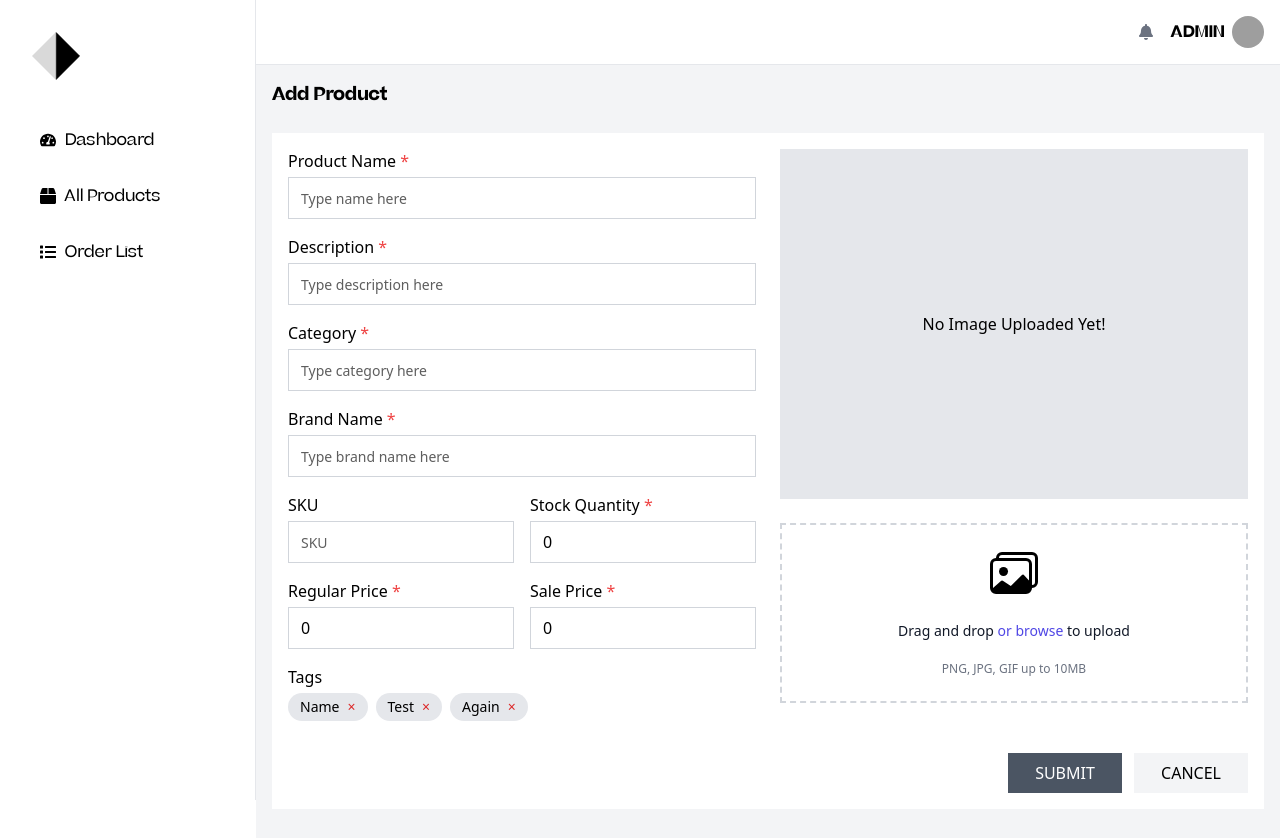
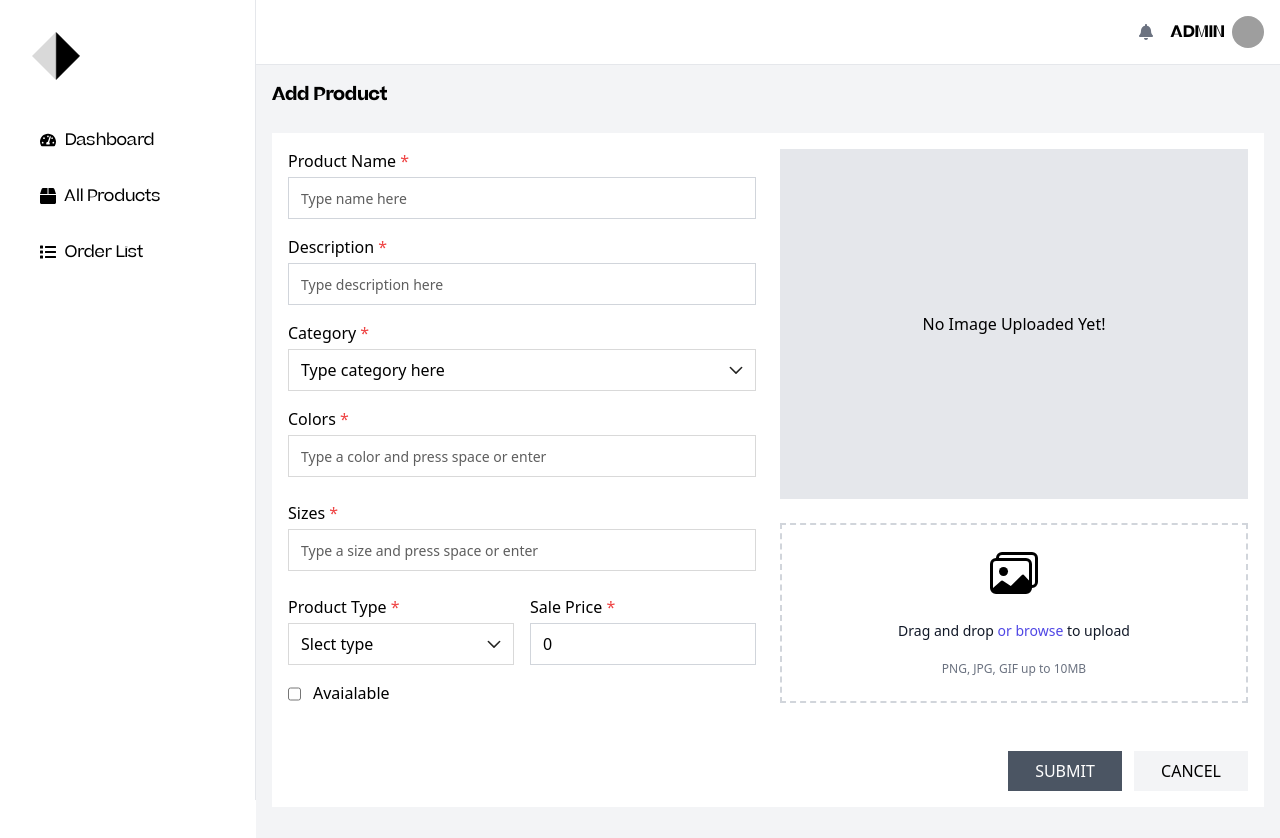
Before and after one commit to Acquaah-Emmanuel-Kofi/fashion-commerce, a Next.js app: page /admin/products/add-new-product in a window 1280 px wide. Shown: the top 838 px of the page. Built offline with nearby package versions, Linux system fonts and the light colour scheme; grey boxes are pictures that could not be loaded.

Commit message:
refactor: update product form to suit backend required details

```diff
--- a/src/app/admin/(pages)/products/components/ProductForm.tsx
+++ b/src/app/admin/(pages)/products/components/ProductForm.tsx
@@ -3,21 +3,17 @@ import React, { useState, useEffect } from "react";
 import MultiImageUpload from "./MultiImageUpload";
 import Image from "next/image";
 import toast from "react-hot-toast";
+import { ProductCreationForm } from "@/modules/interfaces/products.interface";
+import ChipInput from "./ChipInput";
+import CustomSelect from "@/app/shared/components/CustomSelect";
+import {
+  CATEGORY_OPTIONS,
+  PRODUCT_TYPE_OPTIONS,
+} from "@/app/shared/helpers/constants.helper";
 
 interface ProductFormProps {
-  product?: {
-    name: string;
-    description: string;
-    category: string;
-    brand: string;
-    sku: string;
-    stock: number;
-    regularPrice: number;
-    salePrice: number;
-    tags: string[];
-    images: File[];
-  };
-  onSubmit: (data: any) => void;
+  product?: ProductCreationForm;
+  onSubmit: (data: ProductCreationForm) => void;
   onDelete?: () => void;
 }
 
@@ -30,21 +26,17 @@ const ProductForm: React.FC<ProductFormProps> = ({
     name: product?.name || "",
     description: product?.description || "",
     category: product?.category || "",
-    brand: product?.brand || "",
-    sku: product?.sku || "",
-    stock: product?.stock || 0,
-    regularPrice: product?.regularPrice || 0,
-    salePrice: product?.salePrice || 0,
-    tags: product?.tags || ["Name", "Test", "Again"],
+    sizes: product?.sizes || [],
+    colors: product?.colors || [],
+    type: product?.type || "",
+    price: product?.price || "0",
+    isAvailable: product?.isAvailable || "",
     images: product?.images || [],
   });
 
   const [productImage, setProductImage] = useState<string>("");
+  const [isProductAvailable, setIsProductAvailable] = useState(false);
   const [isFormValid, setIsFormValid] = useState(false);
-
-  useEffect(() => {
-    validateForm();
-  }, [formData]);
 
   const handleInputChange = (
     e: React.ChangeEvent<HTMLInputElement | HTMLTextAreaElement>
@@ -53,15 +45,31 @@ const ProductForm: React.FC<ProductFormProps> = ({
     setFormData({ ...formData, [name]: value });
   };
 
-  const handleTagRemove = (tag: string) => {
-    setFormData((prevData) => ({
-      ...prevData,
-      tags: prevData.tags.filter((t) => t !== tag),
-    }));
+  const handleCategorySelect = (category: string) => {
+    setFormData({ ...formData, category });
+  };
+
+  const handleSizesUpdate = (updatedSizes: string[]) => {
+    setFormData({ ...formData, sizes: updatedSizes });
+  };
+
+  const handleColorsUpdate = (updatedColors: string[]) => {
+    setFormData({ ...formData, colors: updatedColors });
+  };
+
+  const handleProductTypeSelect = (productType: string) => {
+    setFormData({ ...formData, type: productType });
+  };
+
+  const handleIsProductAvailable = (
+    event: React.ChangeEvent<HTMLInputElement>
+  ) => {
+    setIsProductAvailable(event.target.checked);
+    setFormData({ ...formData, isAvailable: event.target.value });
   };
 
   const handleImagesSelect = (files: File[]) => {
-    setProductImage(URL.createObjectURL(files[0]));
+    setProductImage(URL.createObjectURL(files[files.length - 1]));
 
     setFormData((prevData) => ({
       ...prevData,
@@ -69,15 +77,17 @@ const ProductForm: React.FC<ProductFormProps> = ({
     }));
   };
 
+  useEffect(() => {
     const validateForm = () => {
       const {
         name,
         description,
         category,
-      brand,
-      stock,
-      regularPrice,
-      salePrice,
+        sizes,
+        colors,
+        price,
+        type,
+        isAvailable,
         images,
       } = formData;
 
@@ -85,14 +95,18 @@ const ProductForm: React.FC<ProductFormProps> = ({
         !!name.trim() &&
         !!description.trim() &&
         !!category.trim() &&
-      !!brand.trim() &&
-      stock > 0 &&
-      regularPrice > 0 &&
-      salePrice >= 0 &&
+        !!price.trim() &&
+        !!type.trim() &&
+        !!isAvailable.trim() &&
+        sizes.length > 0 &&
+        colors.length > 0 &&
         images.length > 0;
 
       setIsFormValid(isValid);
     };
+
+    validateForm();
+  }, [formData]);
 
   const handleSubmit = () => {
     if (isFormValid) {
@@ -100,17 +114,18 @@ const ProductForm: React.FC<ProductFormProps> = ({
     } else {
       const missingFields = [];
 
-      if (!formData.name.trim()) missingFields.push("Product Name");
-      if (!formData.description.trim()) missingFields.push("Description");
-      if (!formData.category.trim()) missingFields.push("Category");
-      if (!formData.brand.trim()) missingFields.push("Brand");
-      if (formData.stock <= 0) missingFields.push("Stock Quantity");
-      if (formData.regularPrice <= 0) missingFields.push("Regular Price");
-      if (formData.salePrice < 0) missingFields.push("Sale Price");
+      if (!formData.name.trim()) missingFields.push("\nProduct Name");
+      if (!formData.description.trim()) missingFields.push("\nDescription");
+      if (!formData.category.trim()) missingFields.push("\nCategory");
+      if (!formData.price.trim()) missingFields.push("\nPrice");
+      if (formData.colors.length === 0) missingFields.push("\nColors");
+      if (formData.sizes.length === 0) missingFields.push("\nSizes");
+      if (!formData.type.trim()) missingFields.push("\nProduct Type");
       if (formData.images.length === 0)
-        missingFields.push("Add at least one image");
+        missingFields.push("\nAdd at least one image");
+      if (!formData.isAvailable.trim()) missingFields.push("\nAvailabilty");
 
-      const message = `Please fill all Product Details: \n ${missingFields.join(
+      const message = `Please fill all Product Details: ${missingFields.join(
         ", "
       )}`;
 
@@ -123,12 +138,11 @@ const ProductForm: React.FC<ProductFormProps> = ({
       name: product?.name || "",
       description: product?.description || "",
       category: product?.category || "",
-      brand: product?.brand || "",
-      sku: product?.sku || "",
-      stock: product?.stock || 0,
-      regularPrice: product?.regularPrice || 0,
-      salePrice: product?.salePrice || 0,
-      tags: product?.tags || [],
+      sizes: product?.sizes || [],
+      colors: product?.colors || [],
+      type: product?.type || "",
+      price: product?.price || "0",
+      isAvailable: product?.isAvailable || "true",
       images: product?.images || [],
     });
   };
@@ -146,6 +160,7 @@ const ProductForm: React.FC<ProductFormProps> = ({
             onChange={handleInputChange}
             required
           />
+
           <InputField
             name="description"
             placeholder="Type description here"
@@ -154,81 +169,65 @@ const ProductForm: React.FC<ProductFormProps> = ({
             onChange={handleInputChange}
             required
           />
-          <InputField
-            name="category"
+
+          <CustomSelect
+            options={CATEGORY_OPTIONS}
+            onSelect={handleCategorySelect}
             placeholder="Type category here"
             label="Category"
-            value={formData.category}
-            onChange={handleInputChange}
             required
           />
-          <InputField
-            name="brand"
-            placeholder="Type brand name here"
-            label="Brand Name"
-            value={formData.brand}
-            onChange={handleInputChange}
+
+          <ChipInput
+            label="Colors"
+            placeholder="Type a color and press space or enter"
+            tags={formData.colors}
+            onTagsUpdate={handleColorsUpdate}
             required
           />
-          <div className="grid lg:grid-cols-2 grid-cols-1 gap-4">
-            <InputField
-              name="sku"
-              placeholder="SKU"
-              label="SKU"
-              value={formData.sku}
-              onChange={handleInputChange}
-            />
-            <InputField
-              name="stock"
-              placeholder="Stock"
-              label="Stock Quantity"
-              type="number"
-              value={String(formData.stock)}
-              onChange={handleInputChange}
+
+          <ChipInput
+            label="Sizes"
+            placeholder="Type a size and press space or enter"
+            tags={formData.sizes}
+            onTagsUpdate={handleSizesUpdate}
             required
           />
-          </div>
-          <div className="grid lg:grid-cols-2 grid-cols-1 gap-4 mt-4">
-            <InputField
-              name="regularPrice"
-              placeholder="Price"
-              label="Regular Price"
-              type="number"
-              value={String(formData.regularPrice)}
-              onChange={handleInputChange}
+
+          <div className="grid lg:grid-cols-2 grid-cols-1 gap-4">
+            <CustomSelect
+              options={PRODUCT_TYPE_OPTIONS}
+              onSelect={handleProductTypeSelect}
+              label="Product Type"
+              placeholder="Slect type"
               required
             />
+
             <InputField
-              name="salePrice"
-              placeholder="Sale Price"
+              name="price"
+              placeholder="Price"
               label="Sale Price"
               type="number"
-              value={String(formData.salePrice)}
+              value={String(formData.price)}
               onChange={handleInputChange}
               required
             />
           </div>
 
-          {/* Tags */}
-          <div className="mt-4">
-            <label className="block font-medium mb-1">Tags</label>
-            <div className="flex flex-wrap">
-              {formData.tags.map((tag, idx) => (
-                <span
-                  key={idx}
-                  className="bg-gray-200 text-sm rounded-full px-3 py-1 mr-2 mb-2"
+          <div className="text-base flex">
+            <input
+              type="checkbox"
+              checked={isProductAvailable}
+              value={!isProductAvailable ? "true" : "false"}
+              onChange={handleIsProductAvailable}
+              className="shrink-0 mt-0.5 border-gray-200 rounded text-black accent-black"
+            />
+            <label
+              htmlFor="hs-checkbox-group-1"
+              className="text-base text-black font-medium ms-3"
             >
-                  {tag}
-                  <button
-                    type="button"
-                    className="ml-2 text-red-600"
-                    onClick={() => handleTagRemove(tag)}
-                  >
-                    &times;
-                  </button>
-                </span>
-              ))}
-            </div>
+              Avaialable
+            </label>
           </div>
         </div>
 
```
Lines whose indentation alone changed are shown as unchanged.
